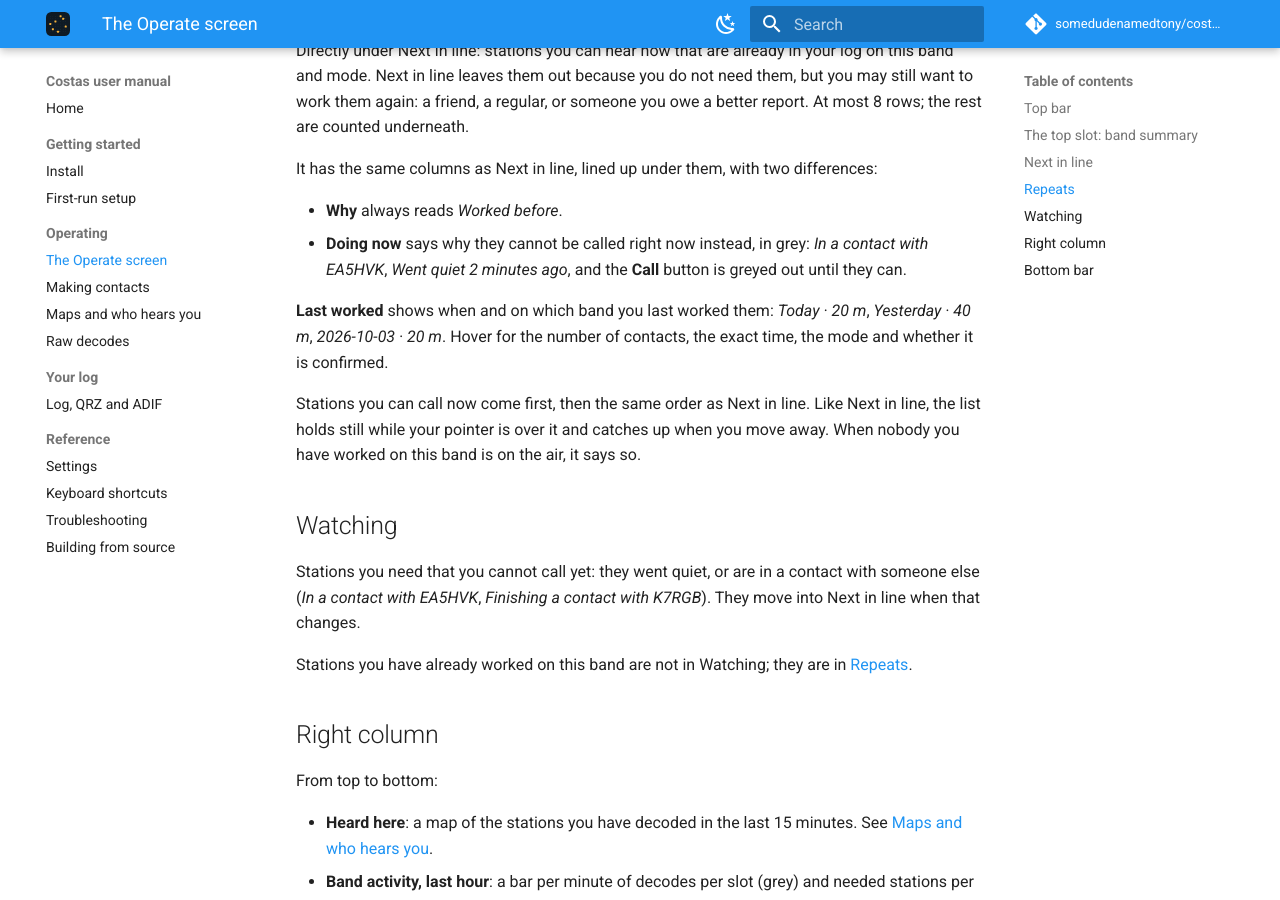
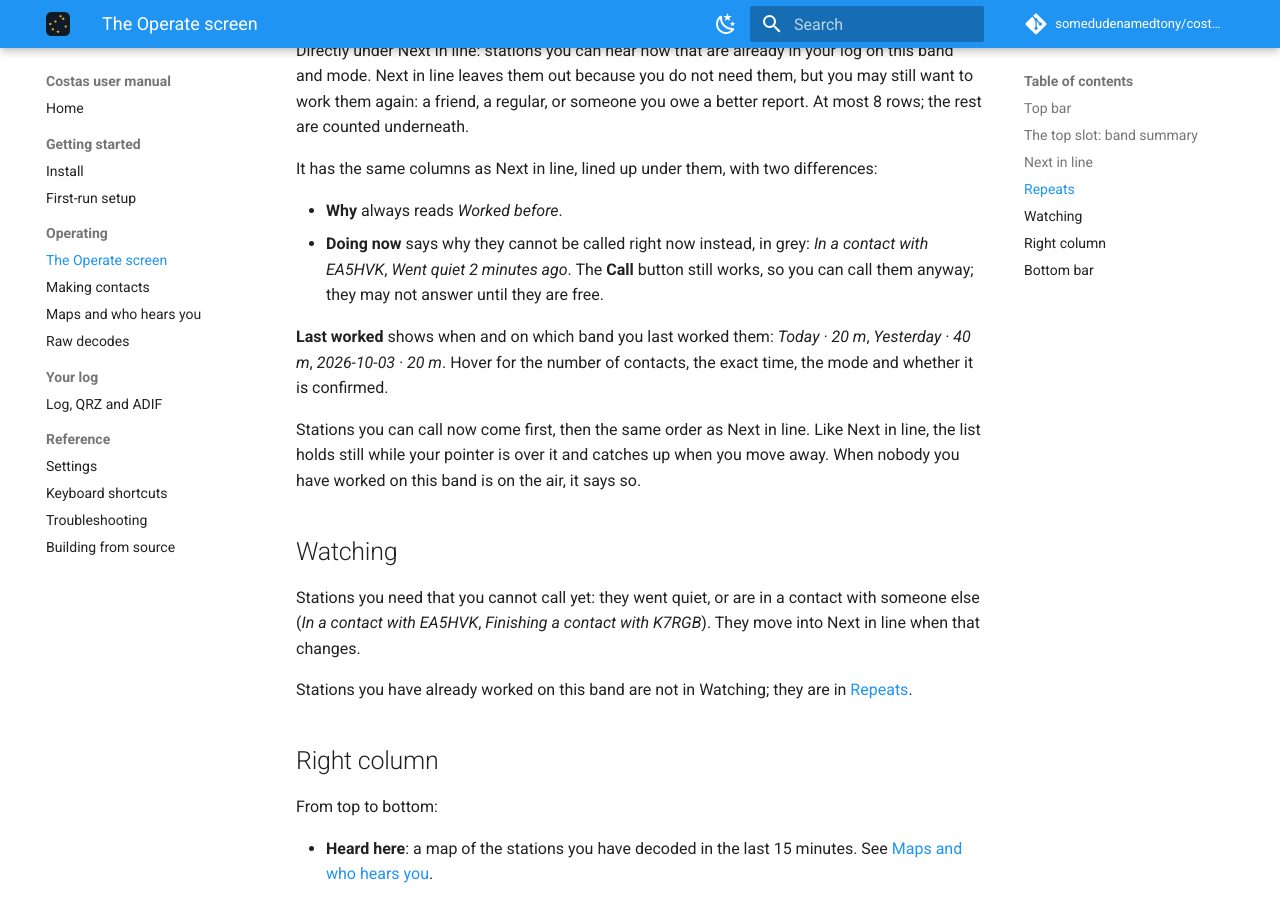
Before and after one commit to somedudenamedtony/costas, an MkDocs documentation site: the page built from manual/operate.md, in a window 1280 px wide and 900 px high, scrolled down 3717 px. Built offline with MkDocs 1.6.1 and Material for MkDocs 9.7.7, drawn with Linux system fonts in a browser that asks for light colours; comment, search, counter and statistics services are not loaded.

Commit message:
Keep the Call button enabled for every Repeats row
The owner wants to call a worked-before station even when it went quiet
or is in a contact with someone else. The grey "why" text in Doing now
stays as information; the button no longer greys out. Next in line rows
already always had an enabled button, so both tables now behave alike.

Co-Authored-By: Claude Opus 5.5 <noreply@anthropic.com>
Claude-Session: https://claude.ai/code/session_01MjfQKQpZYBSGRifmsNF77K

```diff
--- a/manual/operate.md
+++ b/manual/operate.md
@@ -91,7 +91,8 @@ It has the same columns as Next in line, lined up under them, with two differenc
 
 - **Why** always reads *Worked before*.
 - **Doing now** says why they cannot be called right now instead, in grey: *In a contact with EA5HVK*, *Went quiet
-  2 minutes ago*, and the **Call** button is greyed out until they can.
+  2 minutes ago*. The **Call** button still works, so you can call them anyway; they may not answer until they are
+  free.
 
 **Last worked** shows when and on which band you last worked them: *Today · 20 m*, *Yesterday · 40 m*,
 *2026-10-03 · 20 m*. Hover for the number of contacts, the exact time, the mode and whether it is confirmed.
```
Also changed, not shown: docs/02-ui-spec.md (+1 -1 lines), 2 other files.
